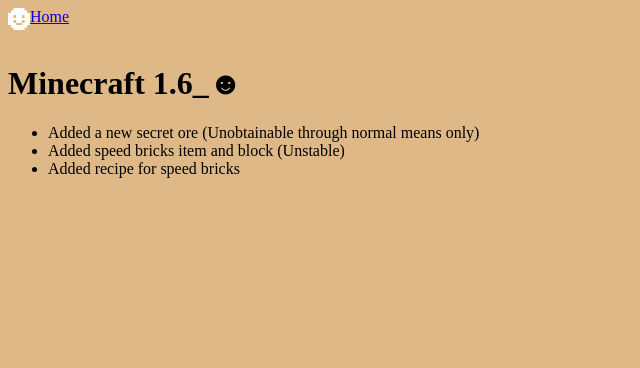
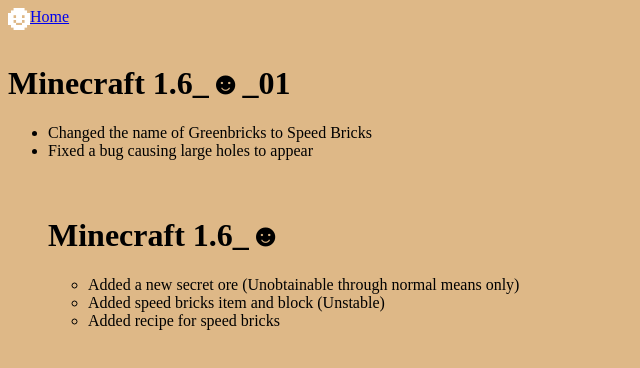
Before and after one commit to MinecraftSmile/MinecraftSmile.github.io, a plain HTML site: page changelog.html in a window 1280 px wide. Shown: the whole page, without its empty margins (0-640 px from the left). Drawn offline with Linux system fonts and the light colour scheme.

Commit message:
Smile_01

```diff
--- a/changelog.html
+++ b/changelog.html
@@ -9,6 +9,11 @@
 <title>Minecraft Smile</title>
 <img src="icon.png" alt="icon" style="float:left;width:22px;height:22px;"><a href="index.html" style="float:left">Home</a>
 <br><br/>
+<h1>Minecraft 1.6_☻_01</h1>
+<ul>
+    <li>Changed the name of Greenbricks to Speed Bricks</li>
+    <li>Fixed a bug causing large holes to appear</li>
+<br><br/>
 <h1>Minecraft 1.6_☻</h1>
 <ul>
     <li>Added a new secret ore (Unobtainable through normal means only)</li>
```
